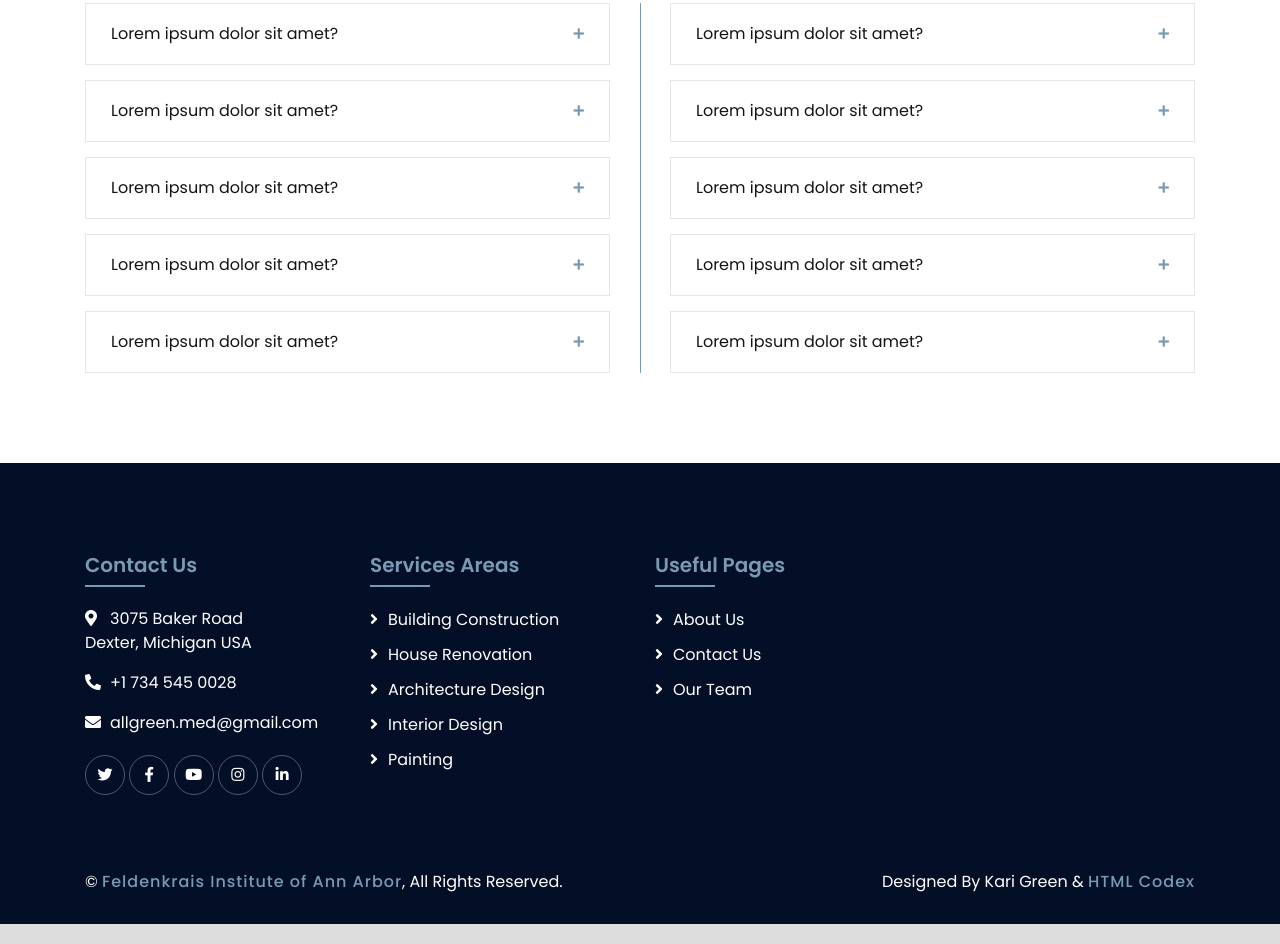
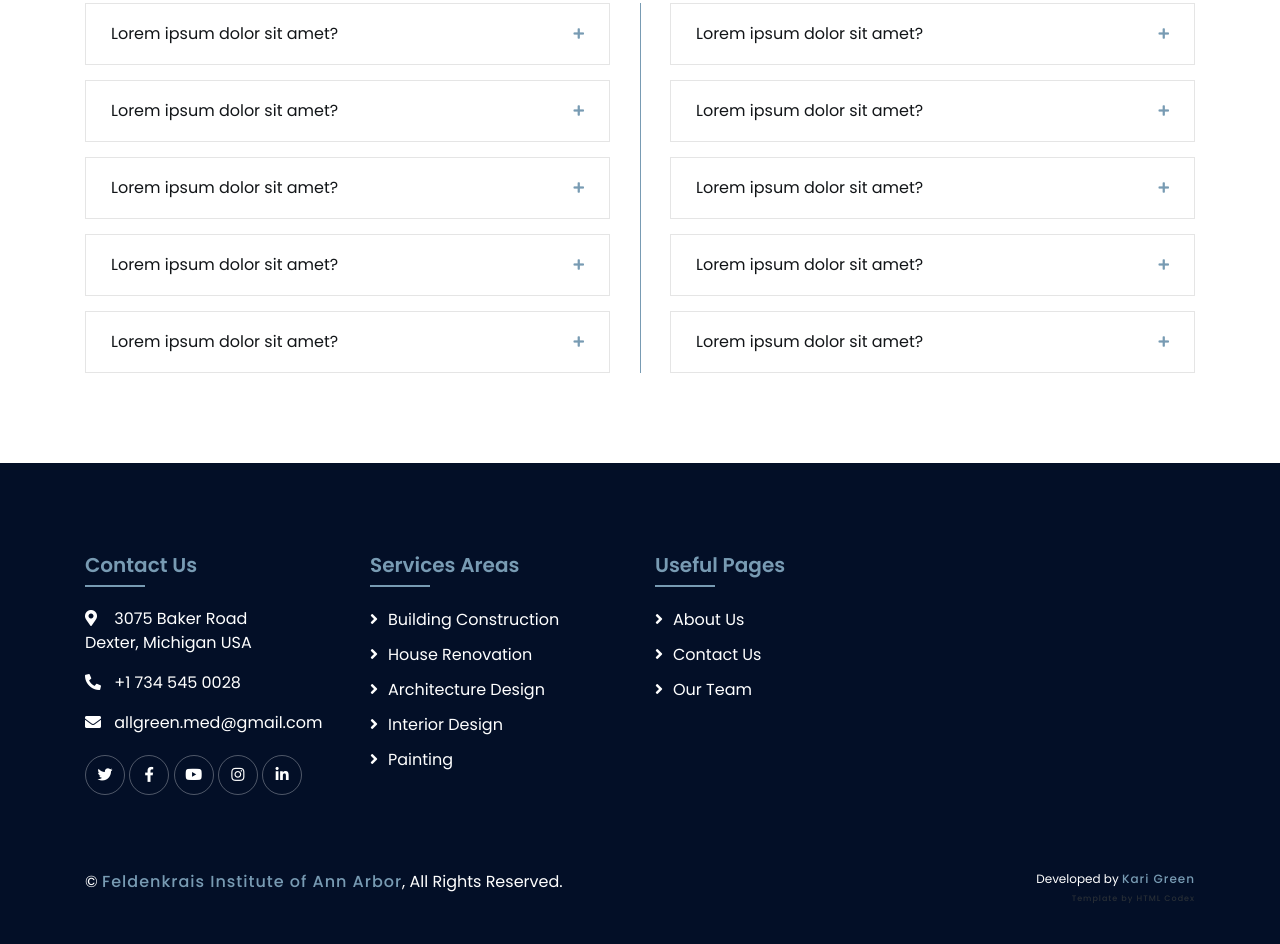
Before and after one commit to cngreen/mom-website, a plain HTML site: page index.html in a window 1280 px wide. Shown: the part 3202-4146 px from the top of the page. Drawn offline with nearby package versions, Linux system fonts and the light colour scheme.

Commit message:
update style of credits

```diff
--- a/css/style.css
+++ b/css/style.css
@@ -128,6 +128,11 @@ a:focus {
     color: #030f27;
     font-size: 16px;
     font-weight: 400;
+}
+
+.top-bar .top-bar-text p:hover{
+    letter-spacing: 1px;
+    font-weight: 800;
 }
 
 .top-bar .top-bar-text p {
@@ -2112,6 +2117,14 @@ a:focus {
     width: 25px;
 }
 
+.footer .footer-contact a {
+    color: #ffffff;
+}
+
+.footer .footer-contact a:hover{
+    color: #789bb3;
+}
+
 .footer .footer-social {
     position: relative;
     margin-top: 20px;
@@ -2213,7 +2226,18 @@ a:focus {
 }
 
 .footer .copyright .col-md-6:last-child p {
+    font-size: 12px;
     text-align: right;
+}
+
+.footer .copyright .col-md-6 label a {
+    font-size: 8px;
+    color: #292f36;
+}
+
+.footer .copyright .col-md-6 label a:hover {
+    font-size: 8px;
+    color: #292f36;
 }
 
 .footer .copyright p a {
--- a/index.html
+++ b/index.html
@@ -300,7 +300,7 @@
                         <div class="col-lg-4 col-md-6 wow fadeInUp" data-wow-delay="0.1s">
                             <div class="service-item">
                                 <div class="service-img">
-                                    <img src="img/service-1.jpg" alt="Image">
+                                    <img src="img/mom.png" alt="Image">
                                     <div class="service-overlay">
                                         <p>Allison has so much experience blah blah blah.</p>
                                     </div>
@@ -525,11 +525,23 @@
                 <div class="container">
                     <div class="row">
                         <div class="col-md-6 col-lg-3">
-                            <div class="footer-contact">
+                            <div id="contact" class="footer-contact">
                                 <h2>Contact Us</h2>
-                                <p><i class="fa fa-map-marker-alt"></i>3075 Baker Road</br>Dexter, Michigan USA</p>
-                                <p><i class="fa fa-phone-alt"></i>+1 734 545 0028</p>
-                                <p><i class="fa fa-envelope"></i>allgreen.med@gmail.com</p>
+                                <p><i class="fa fa-map-marker-alt"></i>
+                                    <a href="https://www.google.com/maps/place/3075+Baker+Rd,+Dexter,+MI+48130/">
+                                        3075 Baker Road</br>Dexter, Michigan USA
+                                    </a>
+                                </p>
+                                <p><i class="fa fa-phone-alt"></i>
+                                    <a href="tel:1-734-545-0028">
+                                        +1 734 545 0028
+                                    </a>
+                                </p>
+                                <p><i class="fa fa-envelope"></i>
+                                    <a href="mailto:allgreen.med@gmail.com">
+                                        allgreen.med@gmail.com
+                                    </a>
+                                </p>
                                 <div class="footer-social">
                                     <a href=""><i class="fab fa-twitter"></i></a>
                                     <a href=""><i class="fab fa-facebook-f"></i></a>
@@ -565,7 +577,10 @@
                             <p>&copy; <a href="#">Feldenkrais Institute of Ann Arbor</a>, All Rights Reserved.</p>
                         </div>
                         <div class="col-md-6">
-                            <p>Designed By Kari Green & <a href="https://htmlcodex.com">HTML Codex</a></p>
+                            <p>
+                                Developed by <a href="http://linkedin.karigreen.com">Kari Green</a></br>
+                                <label><a href="https://htmlcodex.com">Template by HTML Codex</a></label>
+                            </p>
                         </div>
                     </div>
                 </div>
```
Also changed, not shown: img/mom.png (added), 2 other files.
